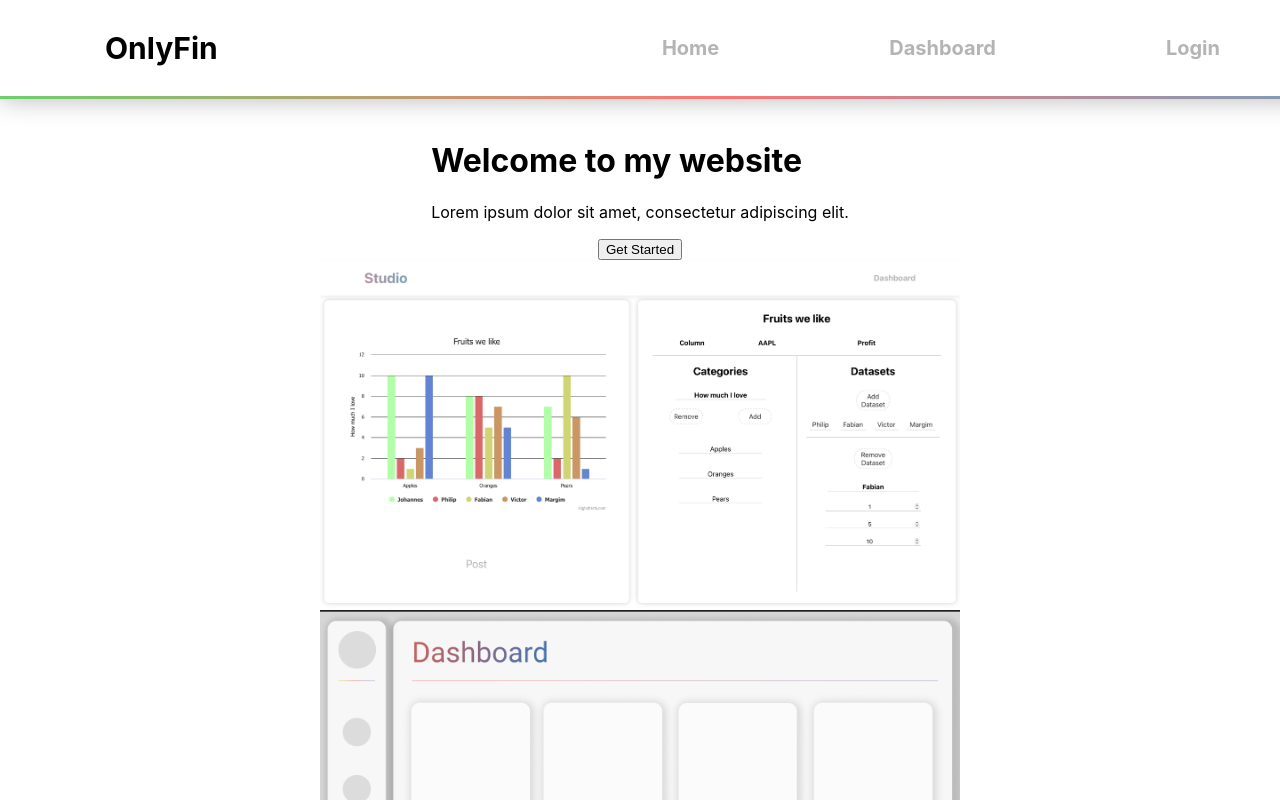
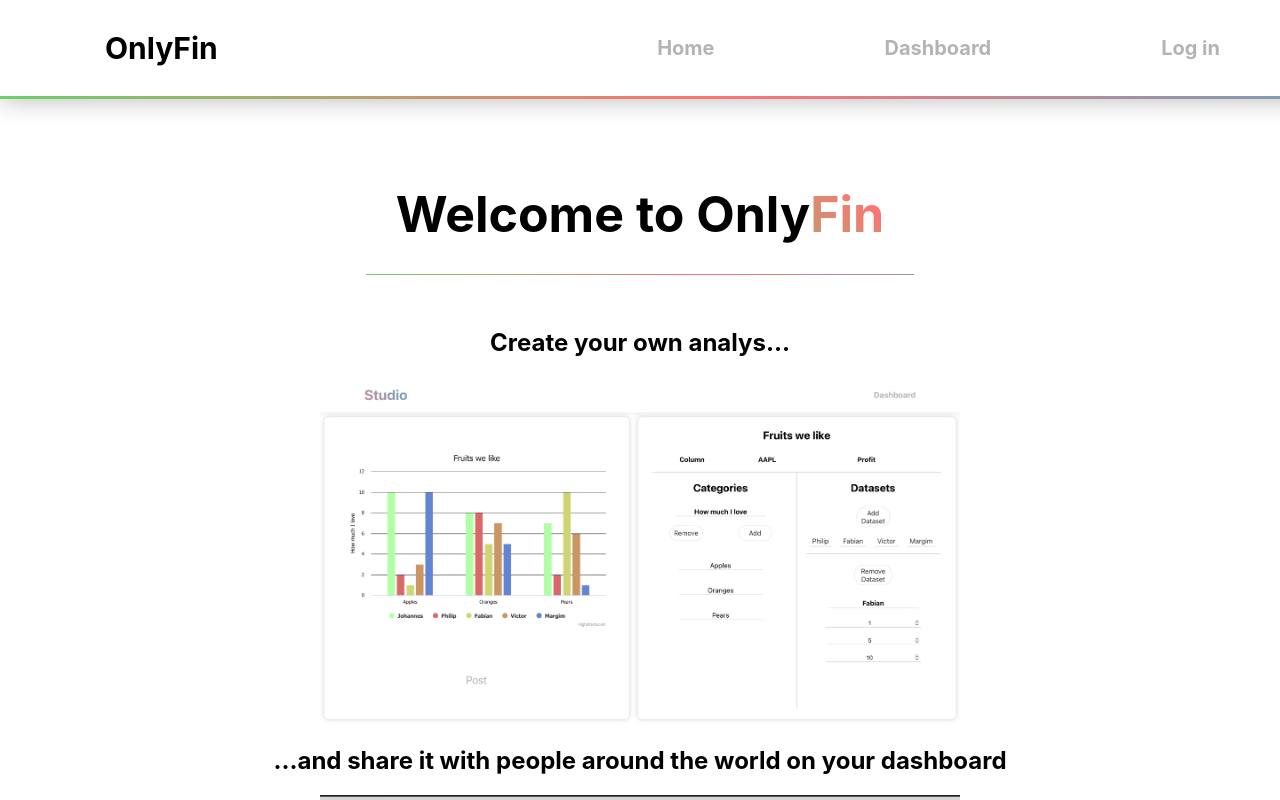
Before and after one commit to philipcoroiu/OnlyFin, a React (Create React App) app in the folder onlyfin-frontend/: page / in a window 1280 px wide. Shown: the top 800 px of the page. Built offline with nearby package versions, Linux system fonts and the light colour scheme.

Commit message:
Welcome page
first version of welcome page is done

```diff
--- a/onlyfin-frontend/src/components/home/Home.js
+++ b/onlyfin-frontend/src/components/home/Home.js
@@ -21,21 +21,20 @@ export default function Home() {
                     </li>
                     <li>
                         <NavLink to="Login">
-                            Login
+                            Log in
                         </NavLink>
                     </li>
                 </ul>
             </nav>
             <div className="welcome--hero">
-                <div className="welcome--hero--text">
-                    <h1>Welcome to my website</h1>
-                    <p>Lorem ipsum dolor sit amet, consectetur adipiscing elit.</p>
-                </div>
+                <h1>Welcome to Only<span className="welcome--hero--fin">Fin</span></h1>
+                <h2>Create your own analys...</h2>
+                <img className="welcome--hero--image" src={studioPic}/>
+                <h2>...and share it with people around the world on your dashboard</h2>
+                <img className="welcome--hero--image" src={mallDashboard}/>
                 <Link to='Register'>
-                    <button>Get Started</button>
+                    <button className="welcome--hero--button">Get Started</button>
                 </Link>
-                <img className="welcome--hero--image" src={studioPic}/>
-                <img className="welcome--hero--image" src={mallDashboard}/>
             </div>
         </div>
 
--- a/onlyfin-frontend/src/index.css
+++ b/onlyfin-frontend/src/index.css
@@ -572,6 +572,45 @@ Welcome
     margin-top: 120px;
 }
 
+.welcome--hero > h1{
+    font-size: 50px;
+    padding: 30px;
+    border-bottom: 1px solid;
+    border-image: linear-gradient(45deg, #6bd06b, #ff7373, #62a6c4);
+    border-image-slice: 1;
+}
+
+.welcome--hero--fin{
+    background: linear-gradient(45deg, #6bd06b, #ff7373, #62a6c4);
+    background-size: 400% 400%;
+    background-clip: text;
+    color: transparent;
+    animation: gradient 5s ease infinite;
+}
+
 .welcome--hero--image{
     width: 50%;
 }
+
+.welcome--hero--button{
+    margin: 50px;
+    padding: 50px;
+    width: 400px;
+    font-size: 50px;
+    font-weight: bold;
+    border: none;
+    background-color: transparent;
+}
+
+.welcome--hero--button:hover{
+    cursor: pointer;
+    border-bottom: 1px solid;
+    border-image: linear-gradient(45deg, #6bd06b, #ff7373, #62a6c4);
+    border-image-slice: 1;
+    background: linear-gradient(45deg, #6bd06b, #ff7373, #62a6c4);
+    background-size: 400% 400%;
+    background-clip: text;
+    color: transparent;
+    animation: gradient 5s ease infinite;
+    transition: all 0.5s ease-in-out;
+}
```
